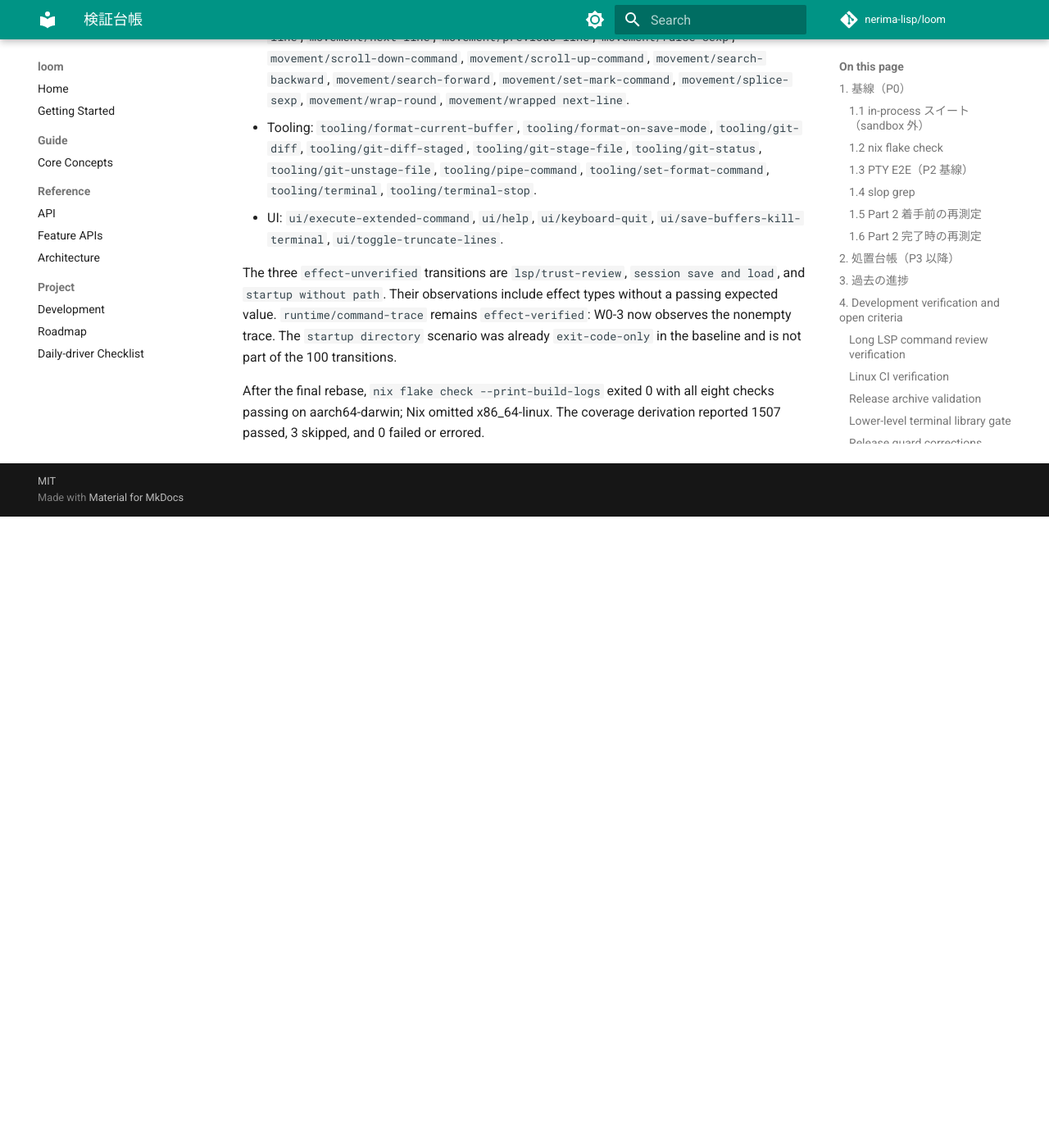
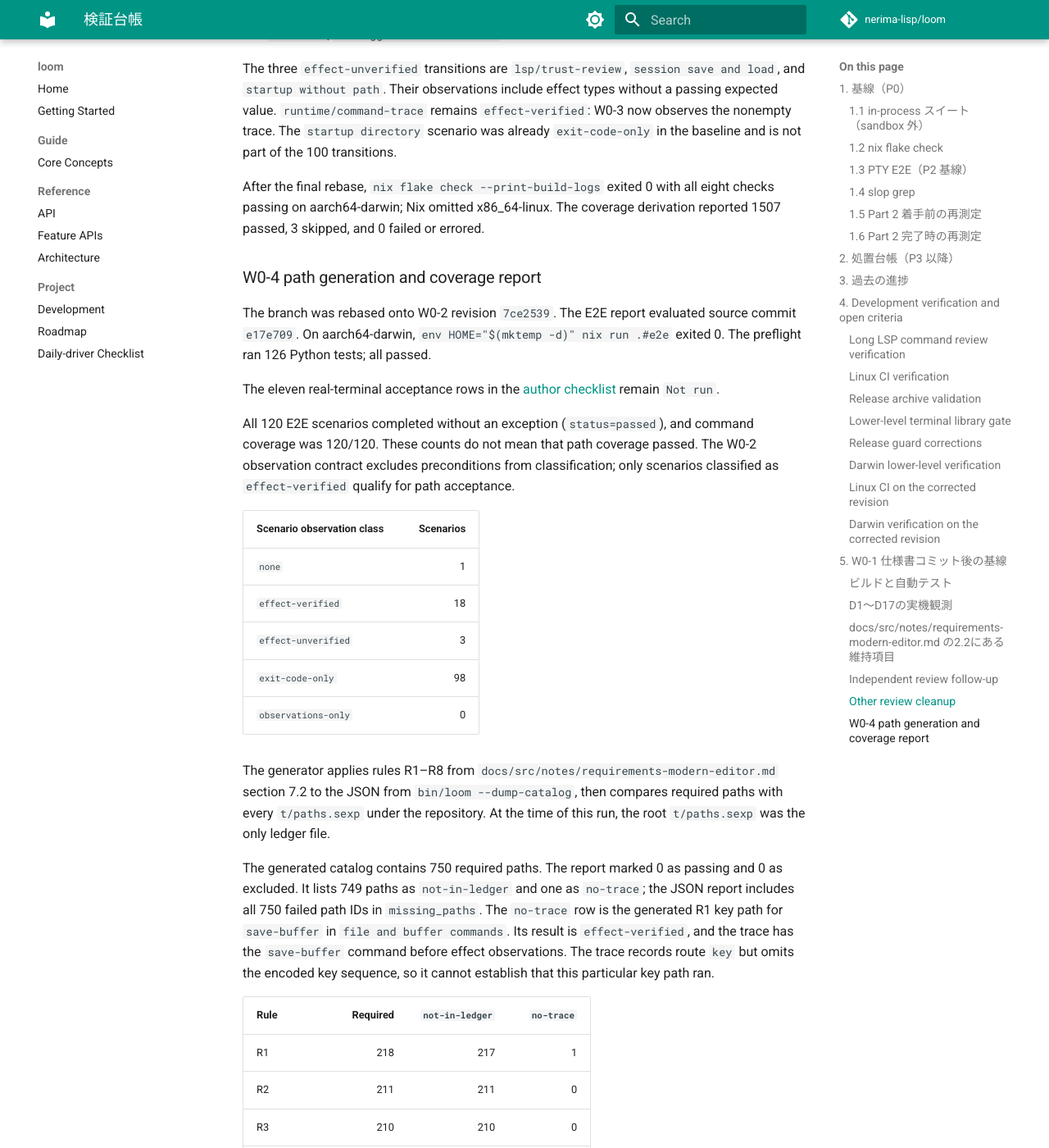
Before and after one commit to nerima-lisp/loom, an MkDocs documentation site: the page built from docs/src/notes/verification-ledger.md, in a window 1280 px wide and 1400 px high, scrolled down 29483 px. Shown: the whole window at 82% size. Built offline with MkDocs 1.6.1 and Material for MkDocs 9.7.7, drawn with Linux system fonts in a browser that asks for light colours; comment, search, counter and statistics services are not loaded; before the commit the page ends 30113 px from its top, so only the background shows below that; some of the changed text lies outside the part shown.

Commit message:
docs: record W0-4 path coverage results

````diff
--- a/docs/src/notes/verification-ledger.md
+++ b/docs/src/notes/verification-ledger.md
@@ -537,9 +537,10 @@ paredit --dry-run inspect check --file scripts/check-cl-tty-kit.lisp
 ```
 
 An independent source review found no additional concrete implementation defect
-in the release corrections. The workflow fixtures execute extracted shell bodies,
-not GitHub's checkout expressions, output wiring, permissions, or job scheduling.
-Those connections were inspected in source. The CI workflow subsequently ran on
+in the release corrections. The fixtures for `.github/workflows/release.yml` and
+`.github/workflows/ci.yml` execute extracted shell bodies, not GitHub's checkout
+expressions, output wiring, permissions, or job scheduling. Those connections
+were inspected in the workflow files. The CI workflow subsequently ran on
 GitHub; the release workflow itself has not been invoked for these corrections.
 
 ### Darwin lower-level verification
@@ -665,7 +666,7 @@ or published release has been created.
 | `nix build .#default --no-link --print-out-paths` | exit 0。 |
 | `nix flake check --print-build-logs` | exit 1。通常のLoomテストは1,506件成功、3件skip。同じCLIテストは39.643秒で成功した。Coverage側は1,505件成功、3件skip、1件error。Coverageでは`MAIN CLI integration > passes process arguments to cl-cli and exits successfully`が60.232秒でタイムアウトした。`t/package.lisp`はテスト期限を40秒、`t/integration/main-cli-test.lisp`は子プロセス期限を60秒に設定している。Coverageがテスト期限を越えて実行した理由は未特定で、どちらの上限も変更していない。実行時は16コア環境でload averageが108だったと操作者から連絡があった。高負荷下のタイムアウトとして記録する。失敗時点の`uptime`値は採取していない。節4の40.315秒の結果は別実行である。 |
 | `nix run .#e2e` | exit 0。事前テスト30件、PTYシナリオ117件が成功し、コマンド網羅は120/120。実行時間は約108.8秒。シナリオのタイムアウトはなかった。 |
-| `nix develop --command sbcl --script run-tests.lisp` | 未完了。31分待ってもNixクライアントはdaemonからの応答を待ち、SBCLは起動しなかった。自分が起動したジョブへSIGTERMを送り、ラッパーはexit 1（`interrupted by the user`）で終了した。テストは未実行。 |
+| `nix develop --command sbcl --script run-tests.lisp` | 未完了。31分待ってもNixクライアントはdaemonからの応答を待ち、SBCLは起動しなかった。起動したジョブにSIGTERMを送り、ラッパーはexit 1（`interrupted by the user`）で終了した。テストは未実行。 |
 
 E2Eと起動計測は16コアのマシンに別プロジェクトのビルドが並行する高負荷下で行った。E2E開始時の`uptime`は`1:51 up 2 days, 16:08, 1 user, load averages: 98.76 88.10 66.57`、終了時は`1:53 up 2 days, 16:10, 1 user, load averages: 74.13 83.94 67.66`だった。E2Eシナリオにタイムアウトはなく、単独再実行はしていない。
 
@@ -822,21 +815,23 @@ established.
 The static review of source `5fc06fc` is resolved below. The runner's `status`
 records whether a scenario completed without an exception. W0-4 must use
 `observation_class == "effect-verified"` as its sole acceptance gate;
-`exit_code_only` was removed as a second classification field.
+`exit-code-only` is one of the observation classes and does not pass that gate.
 
 | Finding | Status | Resolution |
 | --- | --- | --- |
-| B1 | Done | `Session` wait helpers and the PTY-size self-check record `purpose=precondition`. All ten `probe_command` scenarios in the final run completed with `observation_class: exit-code-only`. |
-| S1 | Done | The self-test expands the PTY from 8 to 12 rows, drains already available PTY bytes before resizing, and checks the mode line at the new row after input triggers a redraw. With the redraw call in `src/application/event-loop.lisp` temporarily disabled, the same scenario failed on a blank mode-line row. The temporary source change was restored. |
-| S2 | Done | Public `observe_*` methods no longer accept `passed=`. Screen-text observations read the selected screen region or row from `Session.screen`; assertions use the observation result. |
-| S3 | Closed by W0-3 | W0-3 removed the wrapper from `t/e2e/scenarios/trace.py` and records `session.trace_bytes`. The final `runtime/command-trace` result is `effect-verified` and records the expected 13 trace events. |
-| S4 | Done | Every runner-produced `result.json` contains `binary_realpath` and `declared_commands`. All 120 `binary_realpath` values pointed to executable files, and all 120 declared command lists were present. |
-| S5 | Done | The runner catches scenario `Exception` values at the scenario boundary, saves a failed result, and continues the suite. CLI tests cover `ValueError`, `KeyError`, `TypeError`, and `RuntimeError`. |
-| S6 | Done | The registry raises `ValueError` when a duplicate scenario name is decorated. |
-| S7 | Done | `pty_output` is an effect observation. The four CLI scenarios were `effect-verified`; `observation_class` is the single verification criterion. |
-| S8 | Done | Each observation records `trace_lines` from the live JSONL file plus completed sessions. The resize self-test recorded counts from 0 through 5 alongside a five-line trace. |
+| Precondition observations | Done | `Session` wait helpers and the PTY-size self-check record `purpose=precondition`. All ten `probe_command` scenarios in the final run completed with `observation_class: exit-code-only`. |
+| PTY resize redraw | Done | The self-test expands the PTY from 8 to 12 rows, drains already available PTY bytes before resizing, and checks the mode line at the new row after input triggers a redraw. With the redraw call in `src/application/event-loop.lisp` temporarily disabled, the same scenario failed on a blank mode-line row. The temporary source change was restored. |
+| Observation API | Done | Public `observe_*` methods no longer accept `passed=`. Screen-text observations read the selected screen region or row from `Session.screen`; assertions use the observation result. |
+| Trace collection | Closed by W0-3 | W0-3 removed the wrapper from `t/e2e/scenarios/trace.py` and records `session.trace_bytes`. The final `runtime/command-trace` result is `effect-verified` and records the expected 13 trace events. |
+| Result identity | Done | Every runner-produced `result.json` contains `binary_realpath` and `declared_commands`. All 120 `binary_realpath` values pointed to executable files, and all 120 declared command lists were present. |
+| Scenario failure handling | Done | The runner catches scenario `Exception` values at the scenario boundary, saves a failed result, and continues the suite. CLI tests cover `ValueError`, `KeyError`, `TypeError`, and `RuntimeError`. |
+| Duplicate scenario names | Done | The registry raises `ValueError` when a duplicate scenario name is decorated. |
+| PTY output classification | Done | `pty_output` is an effect observation. The four CLI scenarios were `effect-verified`; `observation_class` is the single verification criterion. |
+| Trace line counts | Done | Each observation records `trace_lines` from the live JSONL file plus completed sessions. The resize self-test recorded counts from 0 through 5 alongside a five-line trace. |
 
-The review nits are resolved. `expected=None` now means an absent file, with a
+### Other review cleanup
+
+`expected=None` now means an absent file, with a
 sentinel distinguishing no expectation. Observation matching is shared with
 assertions. Unused `keys.NAMED` and `registry.covered_commands` were removed.
 `layout.validate_dimensions` is shared by the session, PTY, and screen. The
@@ -884,3 +875,76 @@ scenario was already `exit-code-only` in the baseline and is not part of the
 After the final rebase, `nix flake check --print-build-logs` exited 0 with all
 eight checks passing on aarch64-darwin; Nix omitted x86_64-linux. The coverage
 derivation reported 1507 passed, 3 skipped, and 0 failed or errored.
+
+### W0-4 path generation and coverage report
+
+The branch was rebased onto W0-2 revision `7ce2539`. The E2E report evaluated
+source commit `e17e709`. On aarch64-darwin,
+`env HOME="$(mktemp -d)" nix run .#e2e` exited 0. The preflight ran 126 Python
+tests; all passed.
+
+The eleven real-terminal acceptance rows in the
+[author checklist](daily-driver-checklist.md) remain `Not run`.
+
+All 120 E2E scenarios completed without an exception (`status=passed`), and
+command coverage was 120/120. These counts do not mean that path coverage
+passed. The W0-2 observation contract excludes preconditions from classification;
+only scenarios classified as `effect-verified` qualify for path acceptance.
+
+| Scenario observation class | Scenarios |
+| --- | ---: |
+| `none` | 1 |
+| `effect-verified` | 18 |
+| `effect-unverified` | 3 |
+| `exit-code-only` | 98 |
+| `observations-only` | 0 |
+
+The generator applies rules R1–R8 from
+`docs/src/notes/requirements-modern-editor.md` section 7.2 to the JSON from
+`bin/loom --dump-catalog`, then compares required paths with every `t/paths.sexp`
+under the repository. At the time of this run, the root `t/paths.sexp` was the
+only ledger file.
+
+The generated catalog contains 750 required paths. The report marked 0 as
+passing and 0 as excluded. It lists 749 paths as `not-in-ledger` and one as
+`no-trace`; the JSON report includes all 750 failed path IDs in `missing_paths`.
+The `no-trace` row is the generated R1 key path for `save-buffer` in
+`file and buffer commands`. Its result is `effect-verified`, and the trace has
+the `save-buffer` command before effect observations. The trace records route
+`key` but omits the encoded key sequence, so it cannot establish that this
+particular key path ran.
+
+| Rule | Required | `not-in-ledger` | `no-trace` |
+| --- | ---: | ---: | ---: |
+| R1 | 218 | 217 | 1 |
+| R2 | 211 | 211 | 0 |
+| R3 | 210 | 210 | 0 |
+| R4 | 8 | 8 | 0 |
+| R5 | 60 | 60 | 0 |
+| R6 | 32 | 32 | 0 |
+| R7 | 7 | 7 | 0 |
+| R8 | 4 | 4 | 0 |
+
+Lane IDs refer to the W3 ownership table in section 11.6 of
+[`requirements-modern-editor.md`](requirements-modern-editor.md#116-w3).
+
+| Lane | Required | `not-in-ledger` | `no-trace` |
+| --- | ---: | ---: | ---: |
+| W3-1 | 9 | 9 | 0 |
+| W3-2 | 20 | 20 | 0 |
+| W3-3 | 42 | 41 | 1 |
+| W3-4 | 125 | 125 | 0 |
+| W3-5 | 3 | 3 | 0 |
+| W3-6 | 62 | 62 | 0 |
+| W3-7a | 25 | 25 | 0 |
+| W3-7b | 103 | 103 | 0 |
+| W3-8 | 62 | 62 | 0 |
+| W3-9 | 40 | 40 | 0 |
+| W3-10 | 175 | 175 | 0 |
+| W3-11 | 84 | 84 | 0 |
+
+`nix flake check --print-build-logs` exited 0 on aarch64-darwin. Its
+`cl-tty-kit-script-check` reported 1696 passed, 0 skipped, 0 failed, and 0
+errored. Nix omitted `x86_64-linux`, and warned that the E2E app lacks `meta`.
+The flake check used the same application and test source revision, `e17e709`,
+and included the ledger changes recorded in this section.
````
Also changed, not shown: other parts of docs/src/notes/verification-ledger.md (+5 -17 lines).
